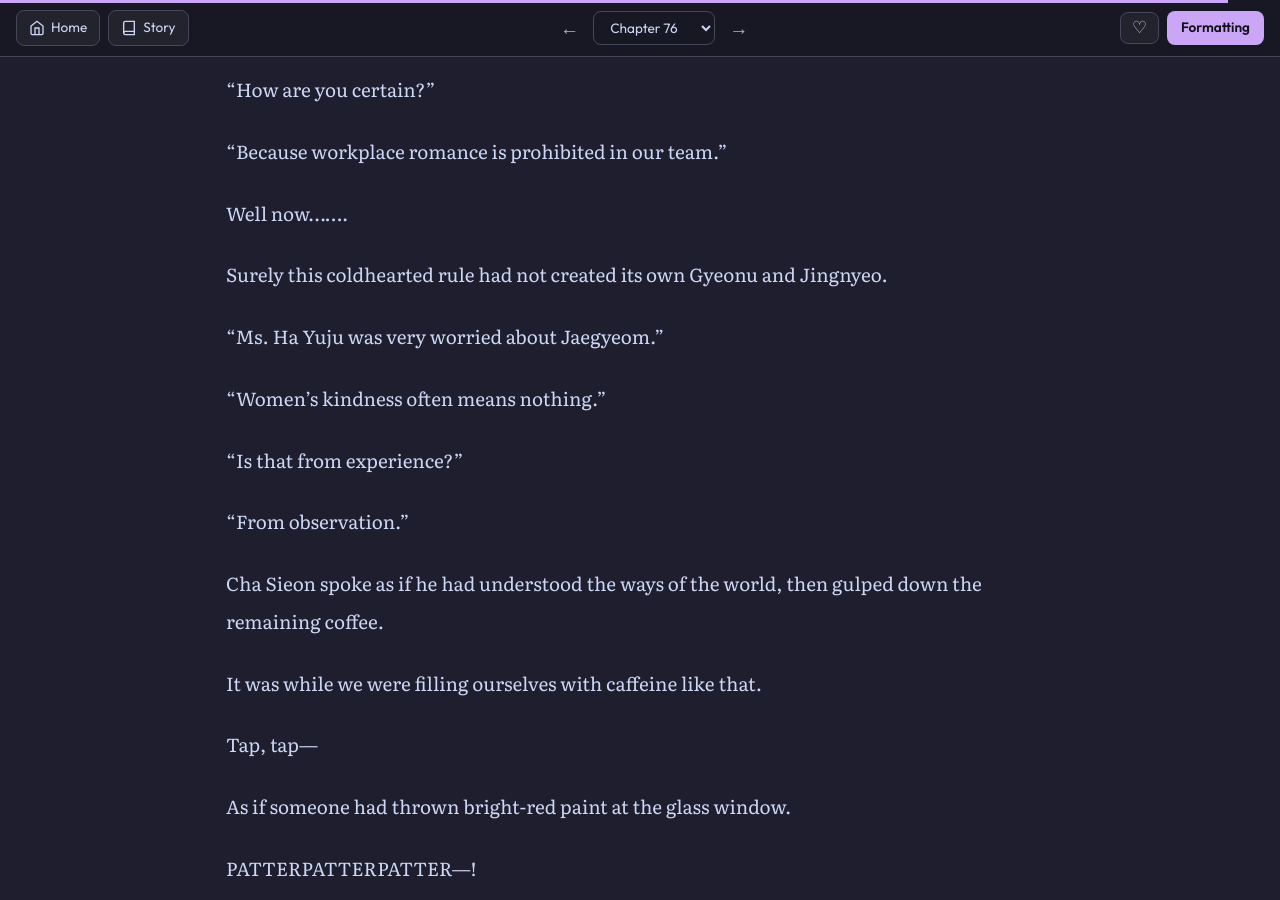
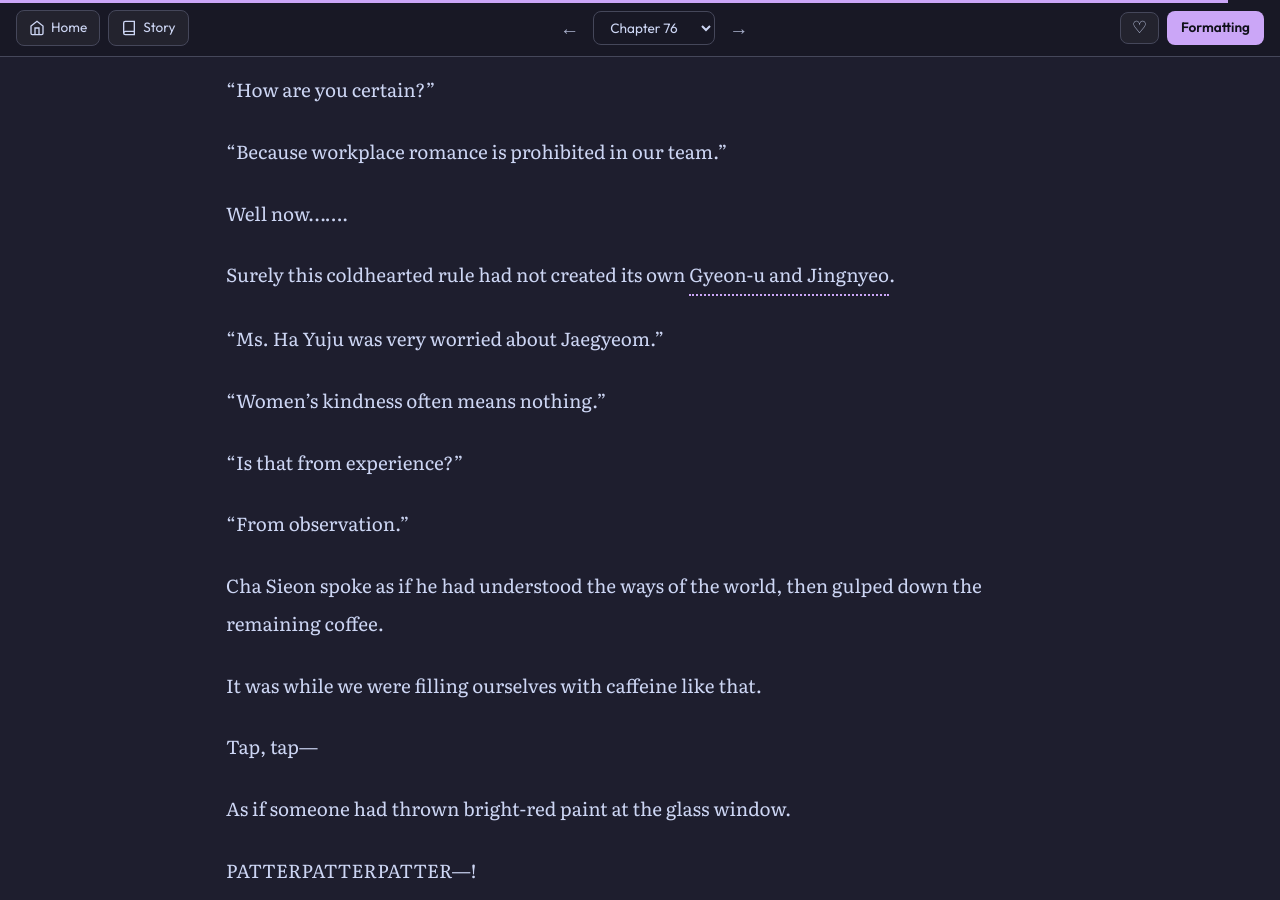
Before and after one commit to soleumn/soleumn.github.io, a Jekyll site: the page built from _chapters/esg/ch76.md, in a window 1280 px wide and 900 px high, scrolled down 11296 px. Built offline with Jekyll 4.4.1, drawn with Linux system fonts in a browser that asks for light colours; some web fonts are replaced; comment, search, counter and statistics services are not loaded; some of the changed lines change nothing that is shown.

Commit message:
Edit Chapter 76 (via site)

```diff
--- a/_chapters/esg/ch76.md
+++ b/_chapters/esg/ch76.md
@@ -317,7 +317,7 @@
 
 Well now…….
 
-Surely this coldhearted rule had not created its own Gyeonu and Jingnyeo.
+Surely this coldhearted rule had not created its own <span class="tooltip-container">Gyeon-u and Jingnyeo<span class="tooltip-text">Gyeon-u and Jingnyeo is a Korean folktale about a cowherd and a weaver princess who are separated by the Milky Way as punishment for neglecting their duties out of love, and can only reunite once a year over a bridge formed by magpies and crows.</span></span>.
 
 “Ms. Ha Yuju was very worried about Jaegyeom.”
 
```
